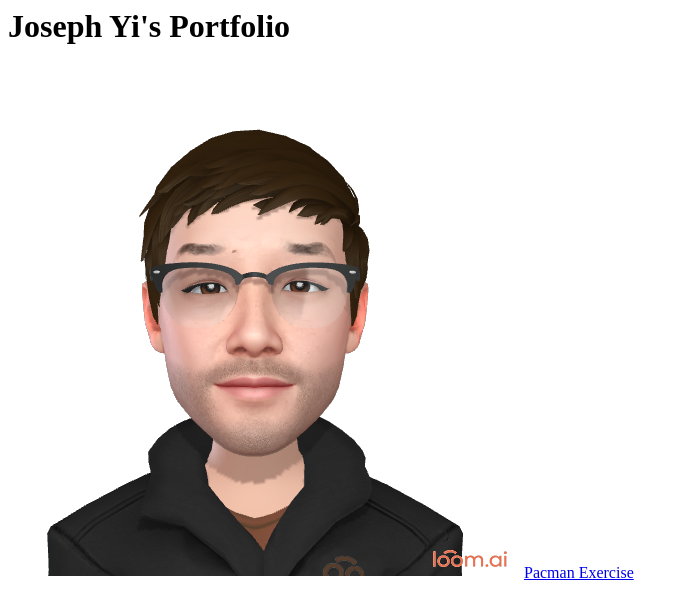
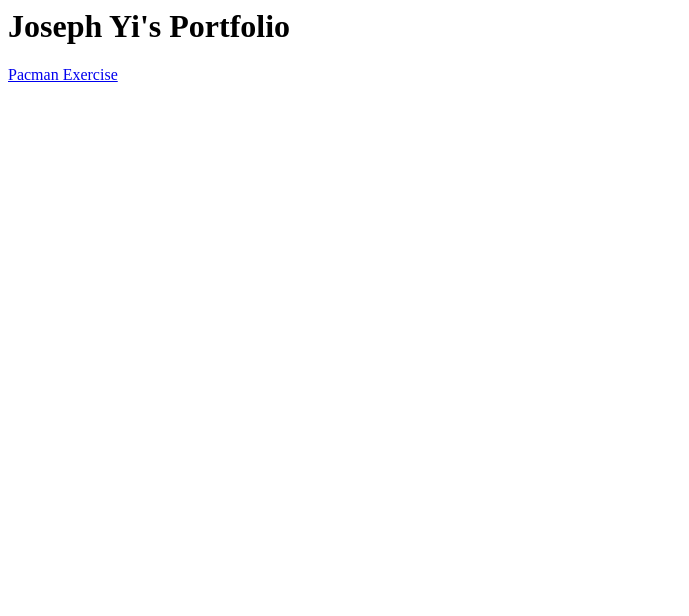
Before and after one commit to josephjyi/josephjyi.github.io, a plain HTML site: page index.html in a window 1280 px wide. Shown: the whole page, without its empty margins (0-689 px from the left). Drawn offline with Linux system fonts and the light colour scheme.

Commit message:
Update index.html

```diff
--- a/index.html
+++ b/index.html
@@ -1,5 +1,6 @@
 <html>
     <h1>Joseph Yi's Portfolio</h1>
-    <img src="./my-Avatar-1.png" />
+    <!-- Write your comments here -->
+    <!-- <img src="./my-Avatar-1.png" /> -->
     <a href="https://josephjyi.github.io/pacman"> Pacman Exercise </a>
 </html>
```
